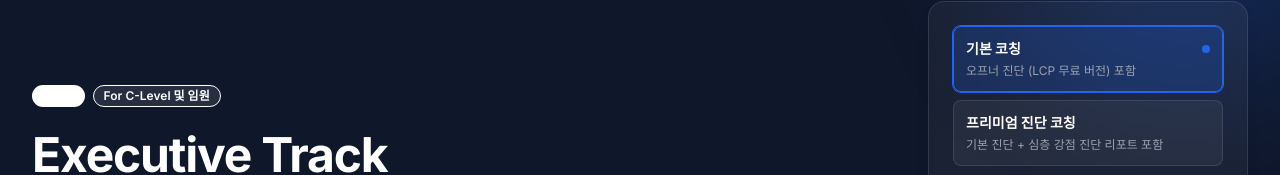
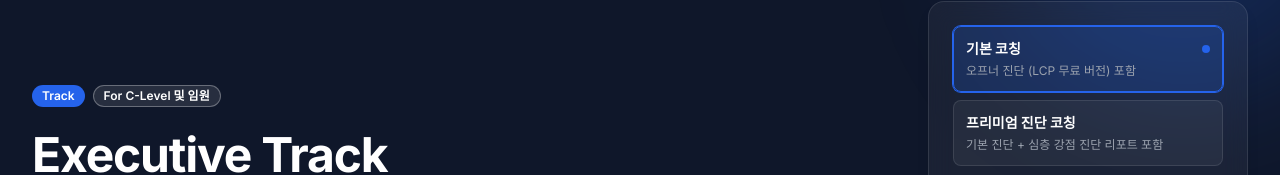
Before and after one commit to mangun8/me-mentum, a Next.js app: page /program/executive in a window 1280 px wide. Shown: the part 160-335 px from the top of the page. Built offline with nearby package versions, Linux system fonts and the light colour scheme; no server answers.

Commit message:
fix: 트랙 상세 페이지 배지 색상 수정
- Track 배지: 흰 배경 → primary 배경으로 변경하여 가시성 확보
- For 배지: border 투명도 조정

Co-Authored-By: Claude Opus 4.6 <noreply@anthropic.com>

```diff
--- a/app/program/[id]/page.tsx
+++ b/app/program/[id]/page.tsx
@@ -52,8 +52,8 @@ export default function Program() {
           <div className="flex flex-col md:flex-row gap-8 items-start md:items-center justify-between">
             <div className="max-w-3xl">
               <div className="flex gap-2 mb-6">
-                <Badge variant="default" className="bg-white text-primary font-bold border-none hover:bg-white/90">Track</Badge>
-                <Badge variant="outline" className="text-white border-white bg-white/10 hover:bg-white/20">For {program.target}</Badge>
+                <Badge variant="default" className="bg-primary text-white font-bold border-none hover:bg-primary-hover">Track</Badge>
+                <Badge variant="outline" className="text-white border-white/30 bg-white/10 hover:bg-white/20">For {program.target}</Badge>
               </div>
               <h1 className="text-4xl md:text-5xl font-bold mb-6 tracking-tight leading-tight">{program.title}</h1>
               <p className="text-xl text-gray-300 leading-relaxed mb-8 max-w-2xl">{program.description}</p>
```
